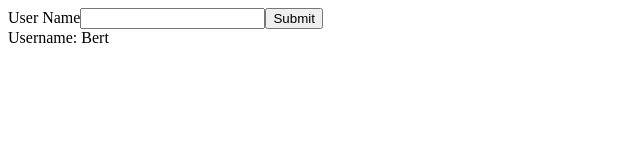
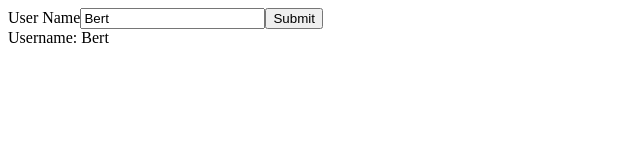
Before and after one commit to milleraundra/angular-practice-app, an Angular app: page / in a window 1280 px wide. Shown: the top 160 px of the page, without its empty margins (0-640 px from the left). Built offline with nearby package versions, Linux system fonts and the light colour scheme.

Commit message:
set up component with two way data binding

```diff
--- a/src/app/warning-alert/warning-alert.component.html
+++ b/src/app/warning-alert/warning-alert.component.html
@@ -2,7 +2,7 @@
 <input
   type="text"
   id="username"
-  (input)="onUpdateUsername($event)"
+  [(ngModel)]="username"
   >
 
 <button>Submit</button>
```
